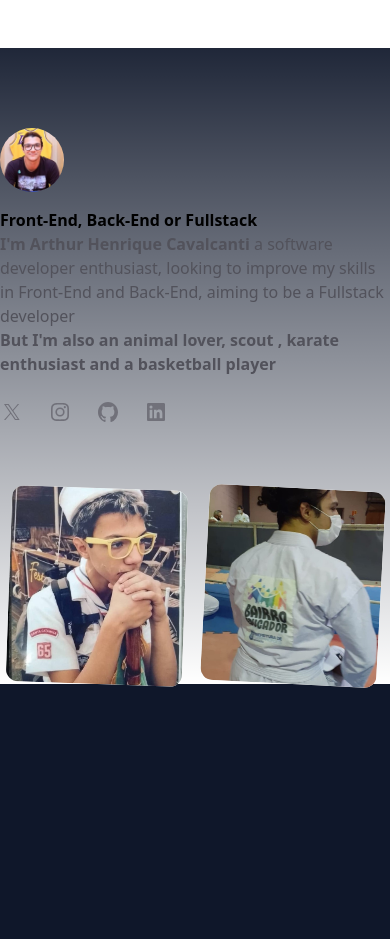
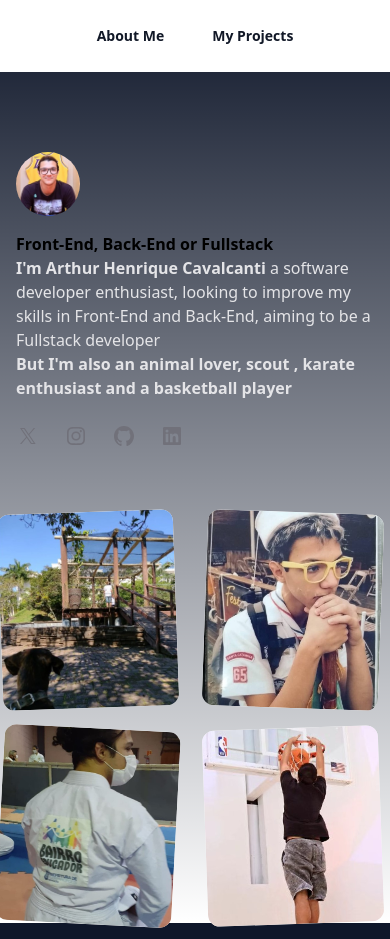
Before and after one commit to Stuepp/portifolio, a Next.js app: page / in a window 390 px wide. Before the commit the page ends 844 px from the top, so only its background shows below. Built offline with nearby package versions, Linux system fonts and the light colour scheme.

Commit message:
about me is now rmore responsive

```diff
--- a/src/app/components/AboutMe.js
+++ b/src/app/components/AboutMe.js
@@ -8,10 +8,10 @@ export default function AboutMe(){
 
   return(
     <div>
-      <div className="mx-auto max-w-2xl py-16">
-      <Image src={me} width={width} height={height} alt='Arthurs dog' className='rounded-full bg-zinc-100 object-cover dark:bg-zinc-800 h-16 w-16 my-4' />
+      <div className="mx-auto max-w-2xl py-16 px-4">
+      <Image src={me} width={width} height={height} alt='Arthurs dog' className='rounded-full bg-zinc-800 object-cover h-16 w-16 my-4' />
         <h1><strong>Front-End, Back-End or Fullstack</strong></h1>
-        <div className='text-zinc-600'>
+        <div className='text-zinc-200'>
           <h2><strong>I'm Arthur Henrique Cavalcanti</strong> a software developer enthusiast, looking to improve my skills in Front-End and Back-End, aiming to be a Fullstack developer</h2>
           <p><strong>But I'm also an animal lover, scout , karate enthusiast and a basketball player</strong></p>
         </div>
--- a/src/app/components/NavBar.js
+++ b/src/app/components/NavBar.js
@@ -4,7 +4,7 @@ export default function NavBar() {
     return (
         <header className="bg-white inset-x-0 top-0 z-50 flex items-center justify-center px-4 sticky">
             <nav className="mx-auto flex max-w-7xl items-center justify-between p-6 lg:px-8" aria-label='Global'>
-                <div className="hidden lg:flex lg:gap-x-12">
+                <div className="flex gap-x-12">
                     <Link href={'/'} className="text-sm font-semibold leading-6 text-gray-900">About Me</Link>
                     <Link href={'/projects'} className="text-sm font-semibold leading-6 text-gray-900">My Projects</Link>
                 </div>
--- a/src/app/components/RowofPics.js
+++ b/src/app/components/RowofPics.js
@@ -9,7 +9,7 @@ export default function RowOfPics(){
   let width = 306, height = 306
 
   return(
-    <div className='-my-4 flex justify-center gap-5 py-4 overflow-hidden sm:gap-8 text-white'>
+    <div className='-my-4 grid grid-cols-2 lg:flex justify-center gap-5 py-4 overflow-hidden sm:gap-8 text-white'>
       <div className='relative aspect-[9/10] w-44 flex-none overflow-hidden rounded-xl bg-zinc-100 sm:w-72 sm:rounded-2xl dark:bg-zinc-800 -rotate-2'>
         <Image src={myDog} width={width} height={height} alt='Arthurs dog' className='absolute inset-0 h-full w-full object-cover' />
       </div>
--- a/src/app/projects/page.js
+++ b/src/app/projects/page.js
@@ -6,7 +6,7 @@ export default function Home(){
         <main>
             <NavBar />
             <div className="sm:px-8 py-16">
-                <h1 className="text-center text-4xl font-bold tracking-tight text-zinc-800 sm:text-5xl dark:text-zinc-100">Projects I have  develop for now</h1>
+                <h1 className="text-center text-4xl font-bold tracking-tight text-zinc-100 sm:text-5x">Projects I have  develop for now</h1>
                 <div className="my-4 flex flex-row justify-center gap-5 py-4 overflow-hidden sm:gap-8">
                     <Card />
                 </div>
```
